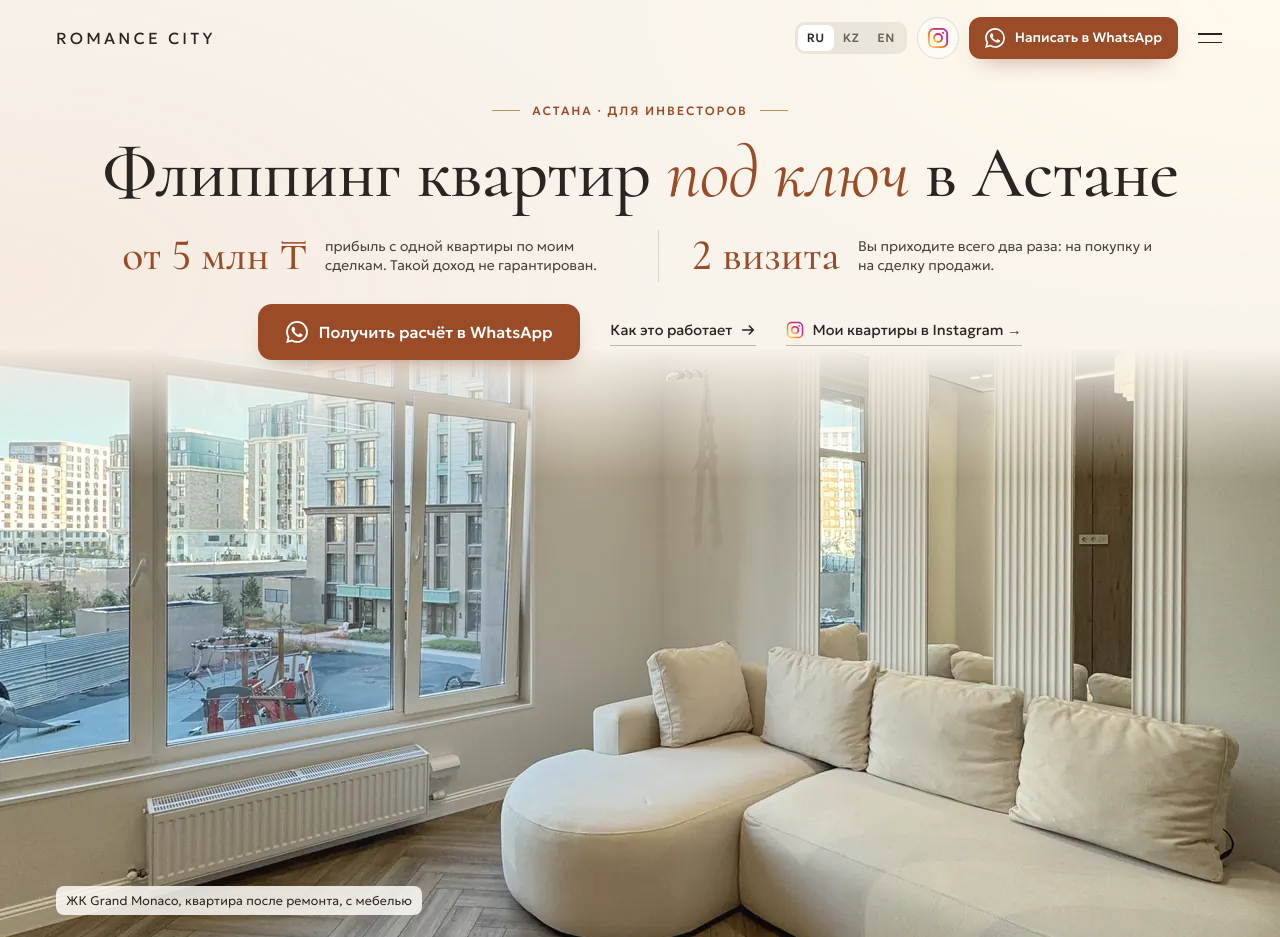
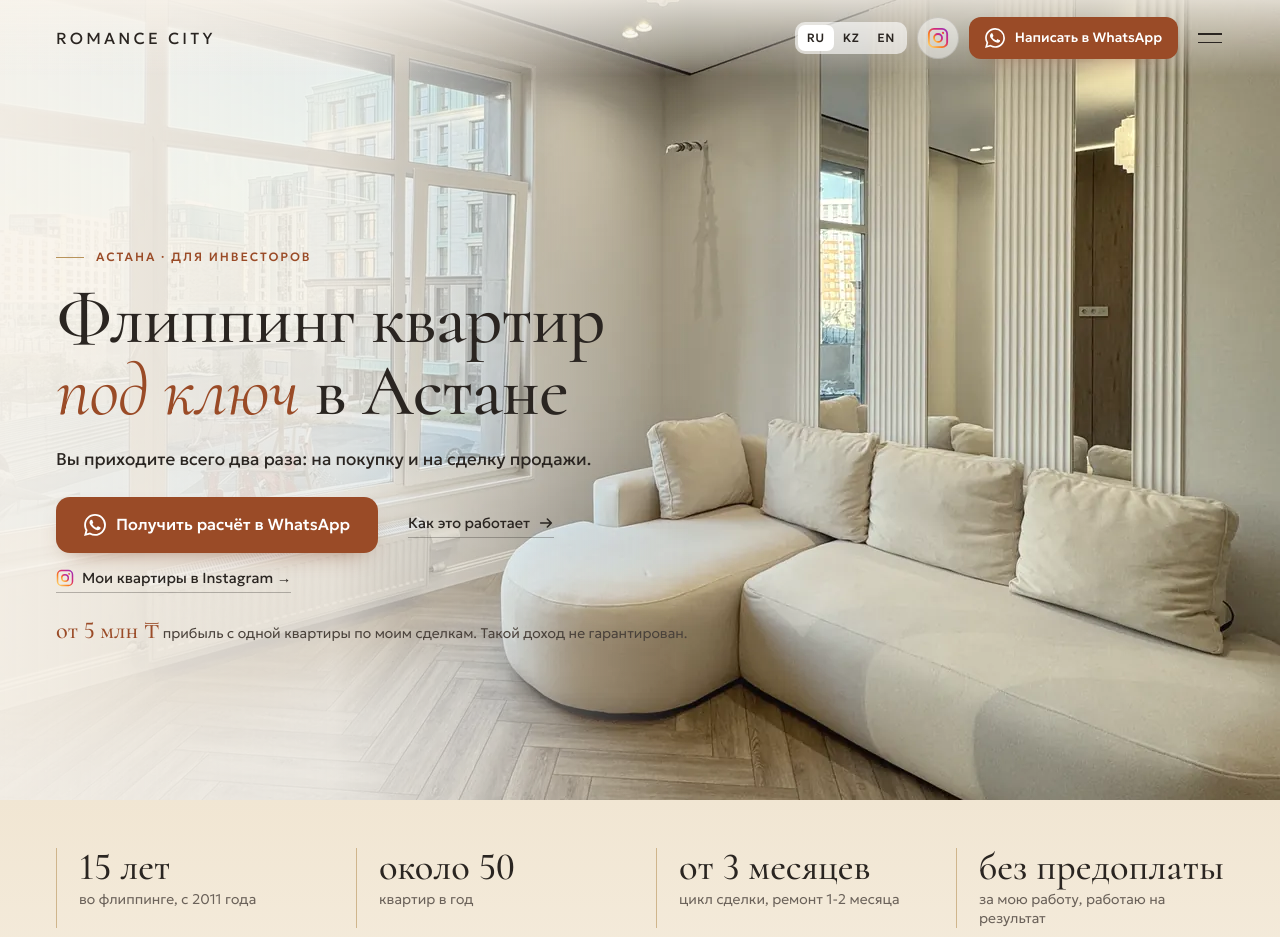
Before and after one commit to Songokura/romancecity, a plain HTML site: page index.html in a window 1280 px wide. Shown: the top 937 px of the page. Drawn offline with Linux system fonts and the light colour scheme.

Commit message:
Первый экран: фото квартиры на весь экран, текст поверх слева

```diff
--- a/index.html
+++ b/index.html
@@ -30,7 +30,7 @@
 <link rel="preload" as="image" fetchpriority="high" media="(max-width:899px)" href="assets/photos/d-hero-m-720.webp" imagesrcset="assets/photos/d-hero-m-720.webp 720w, assets/photos/d-hero-m-1080.webp 1080w" imagesizes="100vw">
 <link rel="preload" as="image" fetchpriority="high" media="(min-width:900px)" href="assets/photos/d-hero-w-1920.webp" imagesrcset="assets/photos/d-hero-w-1280.webp 1280w, assets/photos/d-hero-w-1920.webp 1920w, assets/photos/d-hero-w-2560.webp 2560w" imagesizes="100vw">
 <script>document.documentElement.classList.add("js")</script>
-<link rel="stylesheet" href="styles.css?v=20261117-4">
+<link rel="stylesheet" href="styles.css?v=20261117-5">
 <script type="application/ld+json">
 {"@context":"https://schema.org","@type":["RealEstateAgent","LocalBusiness"],"name":"Romance City","alternateName":"Агентство недвижимости «Городской романс»","description":"Флиппинг квартир под ключ в Астане: подбор квартиры в новостройке, ремонт и мебель, помощь в поиске покупателя.","url":"https://songokura.github.io/romancecity/","image":"https://songokura.github.io/romancecity/assets/og-image.jpg","telephone":"+77472227664","founder":{"@type":"Person","name":"Сауле Исатаева"},"address":{"@type":"PostalAddress","streetAddress":"ул. Шамши Калдаякова, 4","addressLocality":"Астана","addressCountry":"KZ"},"areaServed":"KZ","openingHoursSpecification":[{"@type":"OpeningHoursSpecification","dayOfWeek":["Monday","Tuesday","Wednesday","Thursday","Friday","Saturday"],"opens":"09:00","closes":"20:00"}],"sameAs":["https://www.instagram.com/saule.issataeva","https://www.instagram.com/romancecity.home"]}
 </script>
@@ -99,23 +99,19 @@
   <div class="wrap hero-tx">
     <p class="kick hero-k" data-i18n="hero.k2">Астана · для инвесторов</p>
     <h1 class="h1" data-split data-i18n="hero.h">Флиппинг квартир <em class="nw">под ключ</em> в&nbsp;Астане</h1>
-    <ul class="gain">
-      <li><b data-i18n="hero.p1n">от&nbsp;5&nbsp;млн&nbsp;₸</b><span data-i18n="hero.p1">прибыль с одной квартиры по моим сделкам. Такой доход не гарантирован.</span></li>
-      <li><b data-i18n="hero.p2n">2&nbsp;визита</b><span data-i18n="hero.p2">Вы приходите всего два раза: на покупку и на сделку продажи.</span></li>
-    </ul>
+    <p class="hero-lead" data-i18n="hero.p2">Вы приходите всего два раза: на покупку и на сделку продажи.</p>
     <div class="hero-cta">
       <a class="btn btn-l" href="https://wa.me/77472227664?text=" data-wa="hero" target="_blank" rel="noopener"><svg width="22" height="22" aria-hidden="true"><use href="#ic-wa"/></svg><span data-i18n="hero.cta1">Получить расчёт в WhatsApp</span></a>
       <a class="lnk hero-how" href="#kak"><span data-i18n="hero.cta2">Как это работает</span><svg width="16" height="16" aria-hidden="true"><use href="#ic-arr"/></svg></a>
       <a class="lnk hero-ig" href="https://www.instagram.com/saule.issataeva" target="_blank" rel="noopener"><svg width="18" height="18" aria-hidden="true"><use href="#ic-ig"/></svg><span data-i18n="hero.ig">Мои квартиры в Instagram →</span></a>
     </div>
+    <p class="hero-note"><b data-i18n="hero.p1n">от&nbsp;5&nbsp;млн&nbsp;₸</b> <span data-i18n="hero.p1">прибыль с одной квартиры по моим сделкам. Такой доход не гарантирован.</span></p>
   </div>
   <figure class="hero-ph" id="heroPh">
     <picture>
       <source media="(min-width:900px)" srcset="assets/photos/d-hero-w-1280.webp 1280w, assets/photos/d-hero-w-1920.webp 1920w, assets/photos/d-hero-w-2560.webp 2560w" sizes="100vw">
       <img src="assets/photos/d-hero-m-720.webp" srcset="assets/photos/d-hero-m-720.webp 720w, assets/photos/d-hero-m-1080.webp 1080w" sizes="100vw" width="720" height="902" alt="Гостиная после ремонта в ЖК Grand Monaco: хрустальная люстра, светлый диван, паркет ёлочкой, большое окно" data-i18n-alt="hero.a1" fetchpriority="high" decoding="async">
     </picture>
-    <i class="beam" aria-hidden="true"></i>
-    <figcaption data-i18n="hero.cap">ЖК Grand Monaco, квартира после ремонта, с мебелью</figcaption>
   </figure>
 </section>
 
@@ -398,9 +394,9 @@
   <a class="st-ig" href="https://www.instagram.com/saule.issataeva" target="_blank" rel="noopener" aria-label="Instagram Сауле Исатаевой" data-i18n-aria="ig.aria"><svg width="22" height="22" aria-hidden="true"><use href="#ic-ig"/></svg></a>
 </nav>
 
-<script src="assets/vendor/gsap.min.js?v=20261117-4" defer></script>
-<script src="assets/vendor/ScrollTrigger.min.js?v=20261117-4" defer></script>
-<script src="assets/vendor/lenis.min.js?v=20261117-4" defer></script>
-<script src="script.js?v=20261117-4" defer></script>
+<script src="assets/vendor/gsap.min.js?v=20261117-5" defer></script>
+<script src="assets/vendor/ScrollTrigger.min.js?v=20261117-5" defer></script>
+<script src="assets/vendor/lenis.min.js?v=20261117-5" defer></script>
+<script src="script.js?v=20261117-5" defer></script>
 </body>
 </html>
--- a/script.js
+++ b/script.js
@@ -157,7 +157,6 @@
       ST.create({ trigger: path, start: "top 78%", end: "bottom 62%", scrub: 0.5, onUpdate: function (s) { path.style.setProperty("--p", s.progress.toFixed(4)); } });
     }
     mm.add("(min-width: 900px)", function () {
-      gsap.fromTo("#heroPh picture", { yPercent: 0 }, { yPercent: -9, ease: "none", scrollTrigger: { trigger: "#heroPh", start: "top 40%", end: "bottom top", scrub: true } });
       $$(".ob-name").forEach(function (el, i) {
         gsap.fromTo(el, { xPercent: i % 2 ? 4 : -4 }, { xPercent: 0, ease: "none", scrollTrigger: { trigger: el, start: "top bottom", end: "top 45%", scrub: 0.6 } });
       });
--- a/styles.css
+++ b/styles.css
@@ -483,3 +483,38 @@ body{font-variant-numeric:lining-nums}
 html[lang="kk"] .gain b{font-size:26px}
 @media(max-width:899px) and (max-height:700px){.hero-ph figcaption{display:none}}
 @media(min-width:900px){html[lang="kk"] .gain b{font-size:clamp(34px,2.9vw,50px)}.hero-ph img{object-position:50% 46%}}
+
+/* герой 17.11.2026: фото на весь экран, текст поверх слева */
+.hero{min-height:100svh;justify-content:flex-end;background:var(--milk)}
+.hero-ph,.hero-ph{position:absolute;inset:0;z-index:0;margin:0;height:auto;min-height:0;-webkit-mask-image:none;mask-image:none}
+.hero-ph img{height:100%;object-position:58% 50%}
+.hero-ph::after{content:"";position:absolute;inset:0;pointer-events:none;
+  background:linear-gradient(180deg,rgba(248,243,235,0) 34%,rgba(248,243,235,.86) 60%,rgba(248,243,235,.97) 78%)}
+.hero-tx{padding-top:0;padding-bottom:calc(92px + env(safe-area-inset-bottom))}
+.hero-tx .h1{text-wrap:balance}
+.hero-lead{margin-top:12px;font-size:16px;line-height:1.45;color:var(--ink);font-weight:400;max-width:34em}
+.hero-cta{margin-top:18px}
+.hero-note{margin-top:14px;font-size:12.5px;line-height:1.4;color:#4a423b}
+.hero-note b{font-family:var(--fd);font-weight:500;font-size:20px;color:var(--acc);white-space:nowrap}
+@media(max-width:899px) and (max-height:700px){.hero-note{display:none}.hero-lead{margin-top:8px;font-size:15px}.hero-cta{margin-top:14px}}
+@media(min-width:900px){
+  .hero{min-height:100svh;justify-content:center}
+  .hero-ph img{height:100%;object-position:62% 50%}
+  .hero-ph::after{background:linear-gradient(90deg,rgba(248,243,235,.97) 0,rgba(248,243,235,.9) 30%,rgba(248,243,235,.55) 45%,rgba(248,243,235,0) 60%)}
+  .hero-tx{max-width:1400px;margin-inline:auto;padding:var(--hh) var(--g) clamp(40px,7vh,90px);text-align:left}
+  .hero-tx>*{max-width:640px}
+  .hero-k{justify-content:flex-start}
+  .hero-k::after{display:none}
+  .hero-lead{margin-top:clamp(16px,2.4vh,26px);font-size:clamp(17px,1.25vw,21px)}
+  .hero-cta{justify-content:flex-start;margin-top:clamp(22px,3.2vh,36px)}
+  .hero-note{margin-top:clamp(18px,2.6vh,28px);font-size:14px}
+  .hero-note b{font-size:clamp(24px,1.9vw,32px)}
+}
+.hdr:not(.sol) .lang{background:rgba(255,255,255,.62)}
+.hdr:not(.sol) .lang button{color:var(--ink)}
+.hdr:not(.sol){background:linear-gradient(180deg,rgba(248,243,235,.78),rgba(248,243,235,0))}
+@media(min-width:900px){
+  .hero-ph img{object-position:38% 18%}
+  .hero-ph::after{background:linear-gradient(90deg,rgba(248,243,235,.94) 0,rgba(248,243,235,.82) 26%,rgba(248,243,235,.35) 42%,rgba(248,243,235,0) 54%)}
+}
+@media(max-width:899px) and (max-height:700px){.hero-ph::after{background:linear-gradient(180deg,rgba(248,243,235,0) 18%,rgba(248,243,235,.88) 42%,rgba(248,243,235,.97) 62%)}}
```
